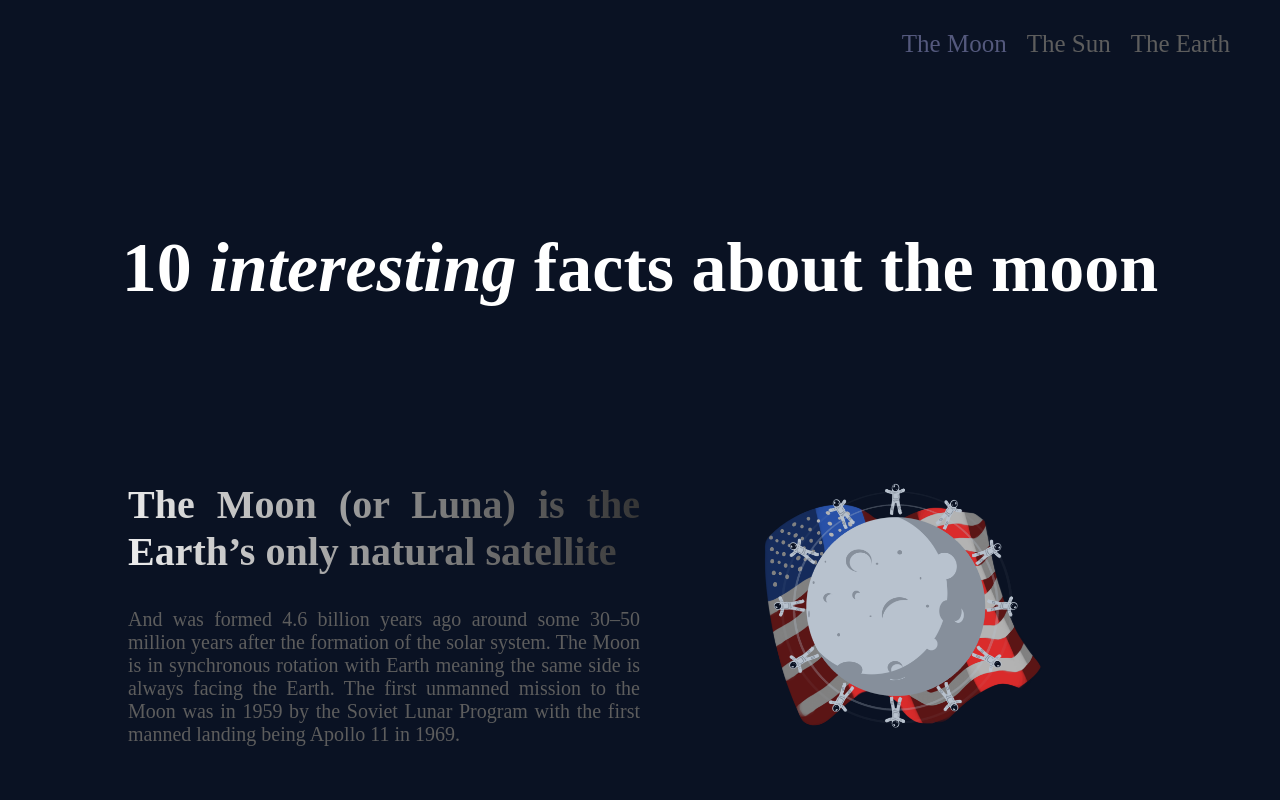
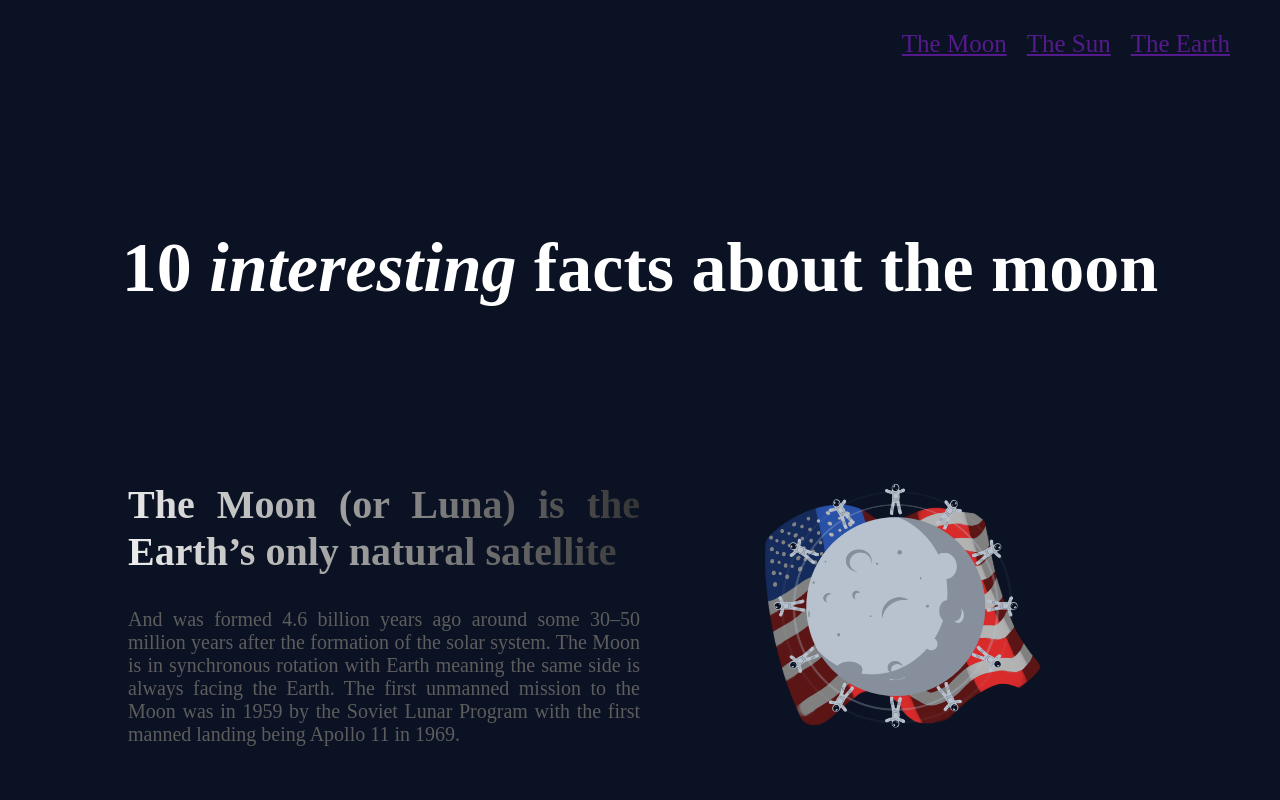
Before and after one commit to vakal237078/Hebron-Learning, a plain HTML site: page HM2/Responsive/src/index.html in a window 1280 px wide. Shown: the top 800 px of the page. Drawn offline with Linux system fonts and the light colour scheme.

Commit message:
fix bugs

```diff
--- a/HM2/Responsive/src/index.html
+++ b/HM2/Responsive/src/index.html
@@ -12,9 +12,15 @@
 <header id="header">
     <nav>
     <ul>
-        <li class="active-link">The Moon</li>
-        <li>The Sun</li>
-        <li>The Earth</li>
+        <li class="active-link">
+            <a href="">The Moon</a>
+        </li>
+        <li>
+            <a href="">The Sun</a>
+        </li>
+        <li>
+            <a href="">The Earth</a>
+        </li>
     </ul>
     </nav>
 </header>
```
